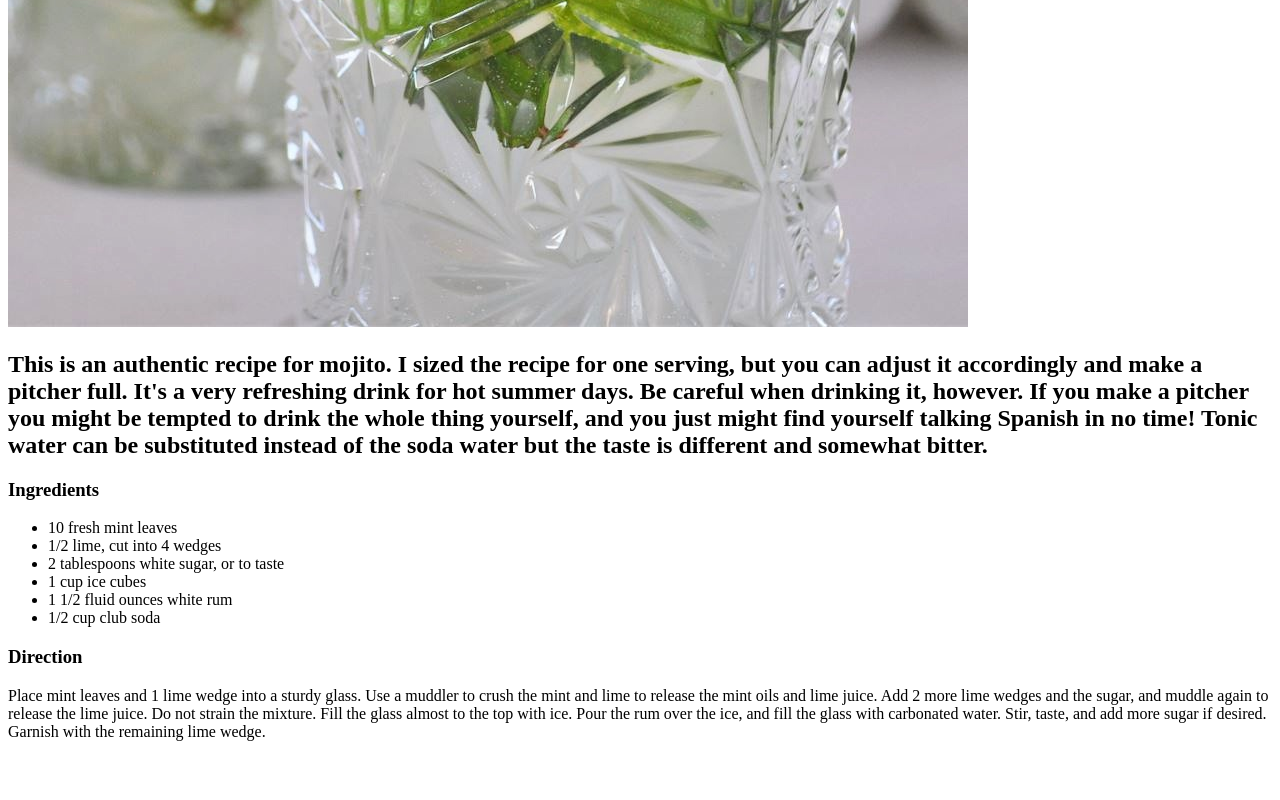
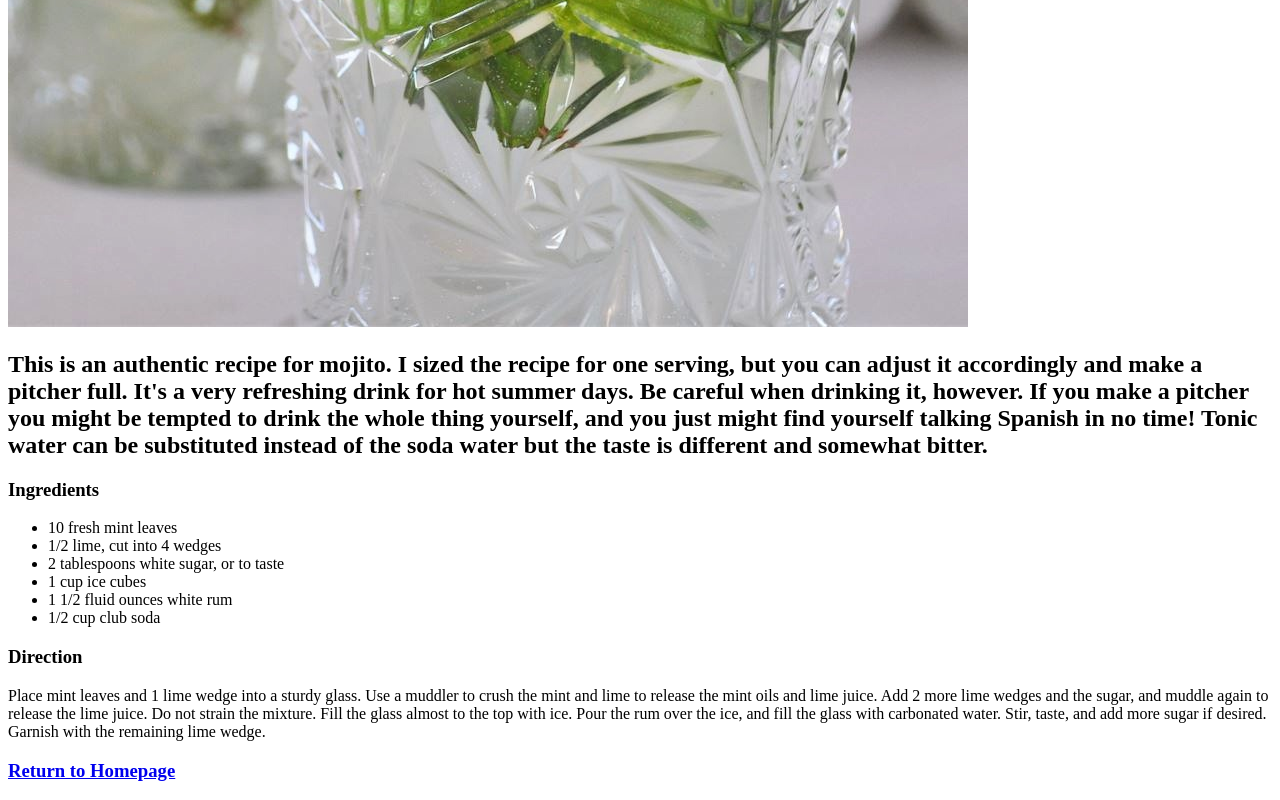
Before and after one commit to emeibech/odin-recipes, a plain HTML site: page recipes/authentic-mojito.html in a window 1280 px wide. Shown: the part 713-1513 px from the top of the page. Before the commit the page ends 1470 px from the top, so only its background shows below. Drawn offline with Linux system fonts and the light colour scheme.

Commit message:
Add a Return to Homepage Link on Pages

```diff
--- a/recipes/authentic-mojito.html
+++ b/recipes/authentic-mojito.html
@@ -21,5 +21,6 @@
     </ul>
     <h3>Direction</h3>
     <p>Place mint leaves and 1 lime wedge into a sturdy glass. Use a muddler to crush the mint and lime to release the mint oils and lime juice. Add 2 more lime wedges and the sugar, and muddle again to release the lime juice. Do not strain the mixture. Fill the glass almost to the top with ice. Pour the rum over the ice, and fill the glass with carbonated water. Stir, taste, and add more sugar if desired. Garnish with the remaining lime wedge.</p>
+    <h3><a href="../index.html">Return to Homepage</a></h3>
 </body>
 </html>
```
Also changed, not shown: recipes/chocolate-crinkles.html (+1 -1 lines), recipes/chocolate-milkshake.html (+1 -0 lines).
